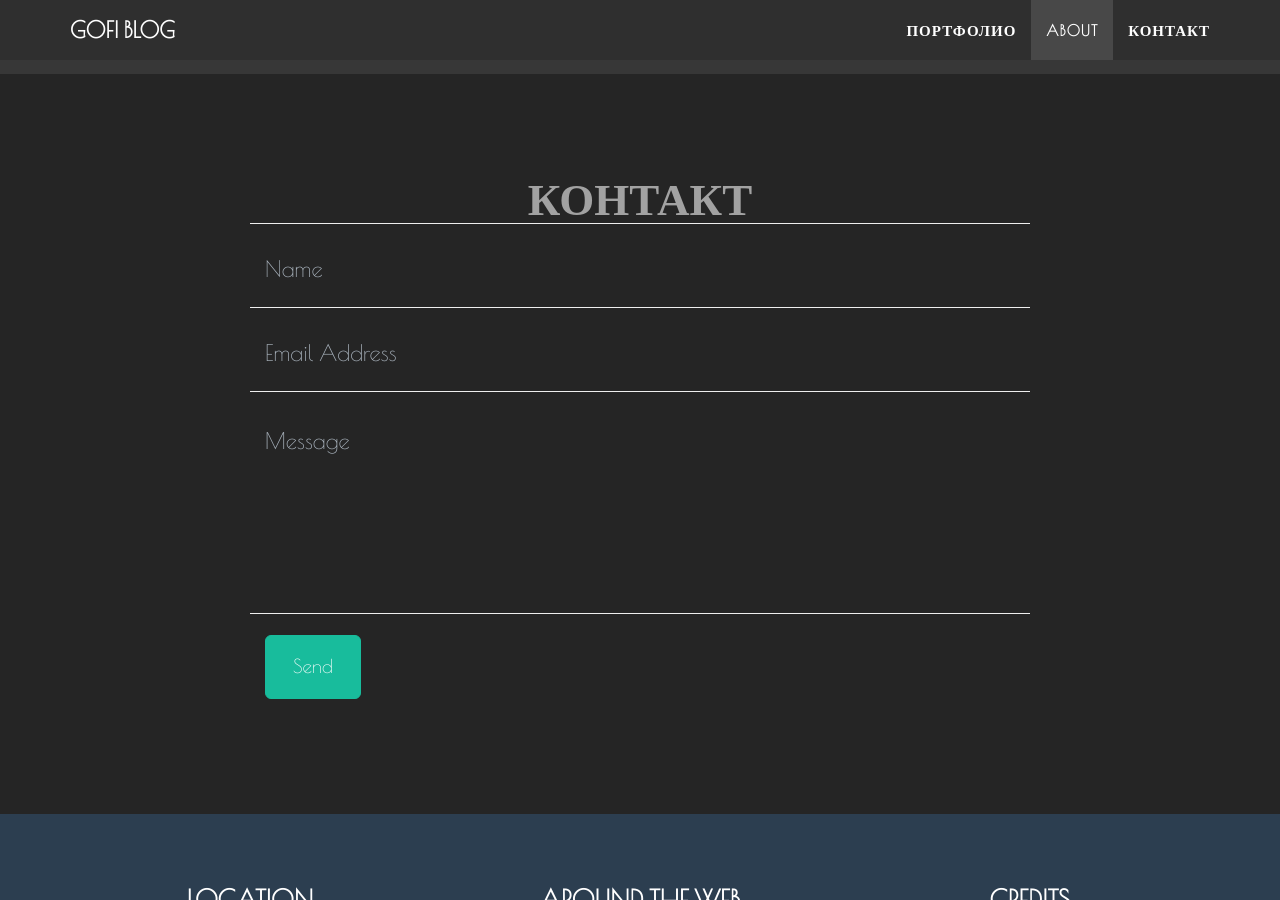
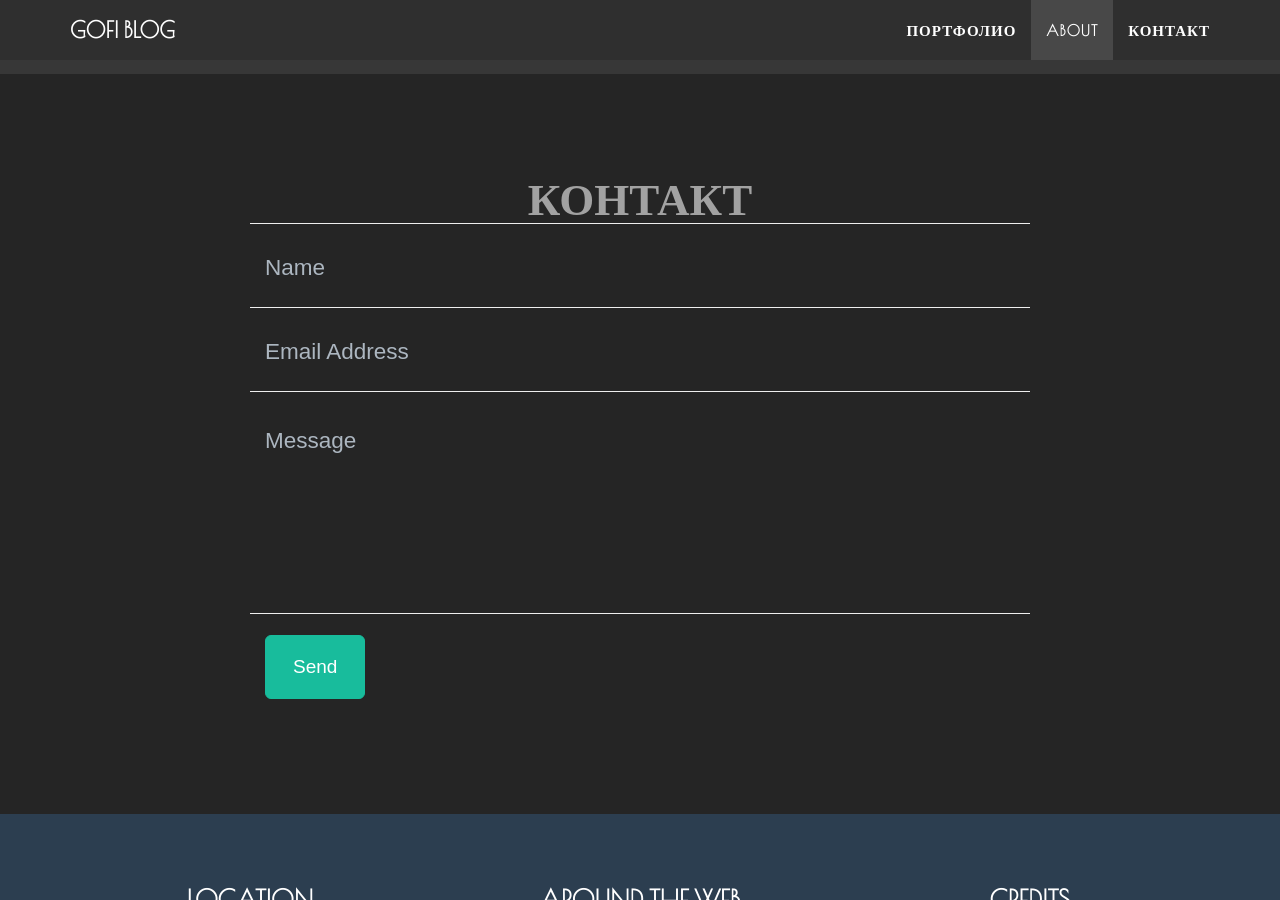
Before and after one commit to seregajd999/blog, a Jekyll site: the page built from index.html, in a window 1280 px wide and 900 px high, scrolled down 1708 px. Built offline with Jekyll 4.4.1, drawn with Linux system fonts in a browser that asks for light colours.

Commit message:
optimize

```diff
--- a/_includes/head.html
+++ b/_includes/head.html
@@ -14,6 +14,8 @@
 
     <!-- Custom CSS & Bootstrap Core CSS - Uses Bootswatch Flatly Theme: http://bootswatch.com/flatly/ -->
     <link rel="stylesheet" href="{{ "/style.css" }}">
+    <!-- Optimize -->
+    <link rel="stylesheet" href="{{ "/css/normalize.min.css" }}">
     <!-- Custom Fonts -->
     <link rel="stylesheet" href="{{ "/css/font-awesome/css/font-awesome.min.css" }}">
     <link href="https://fonts.googleapis.com/css?family=Poiret+One&display=swap" rel="stylesheet" type="text/css">
```
